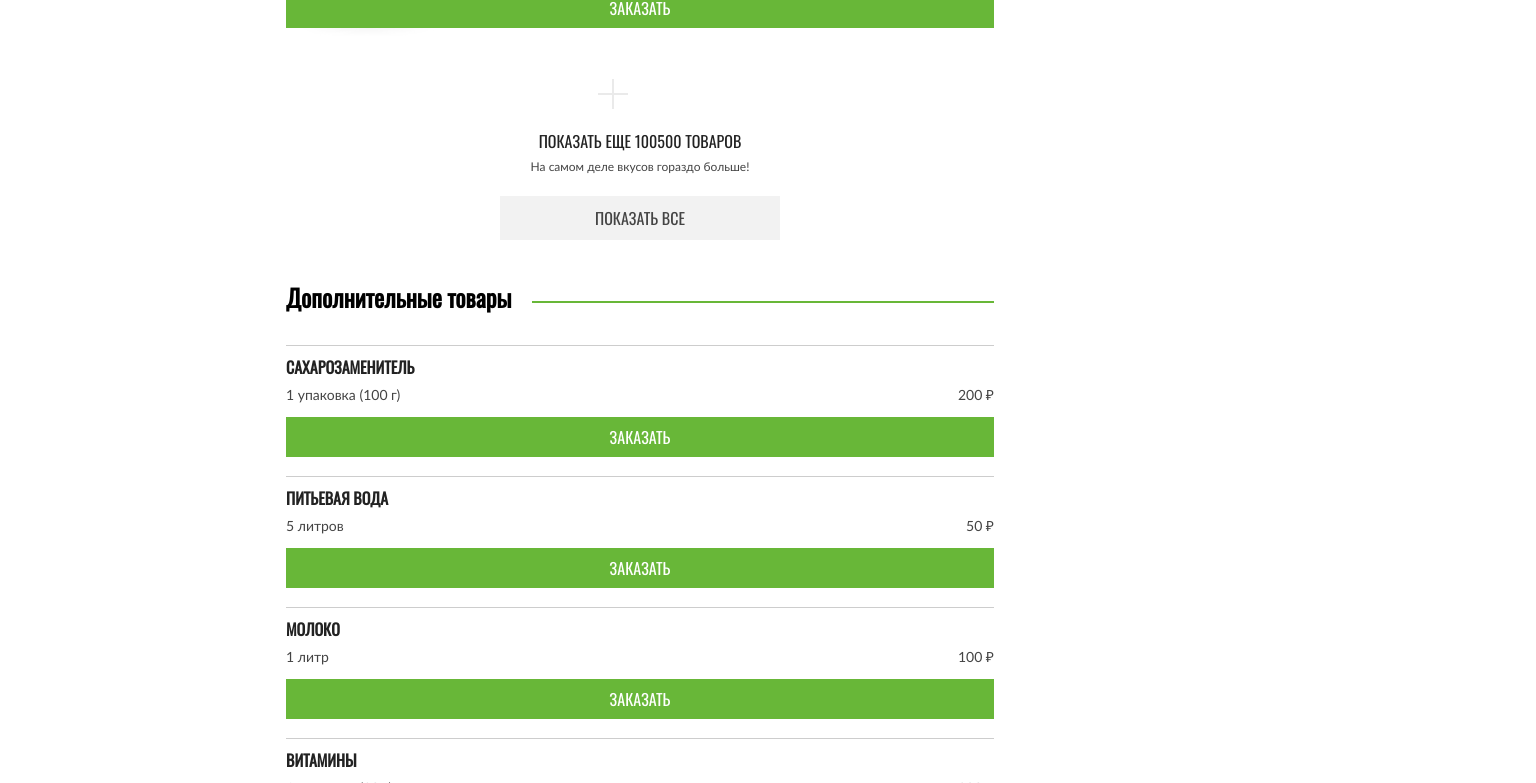
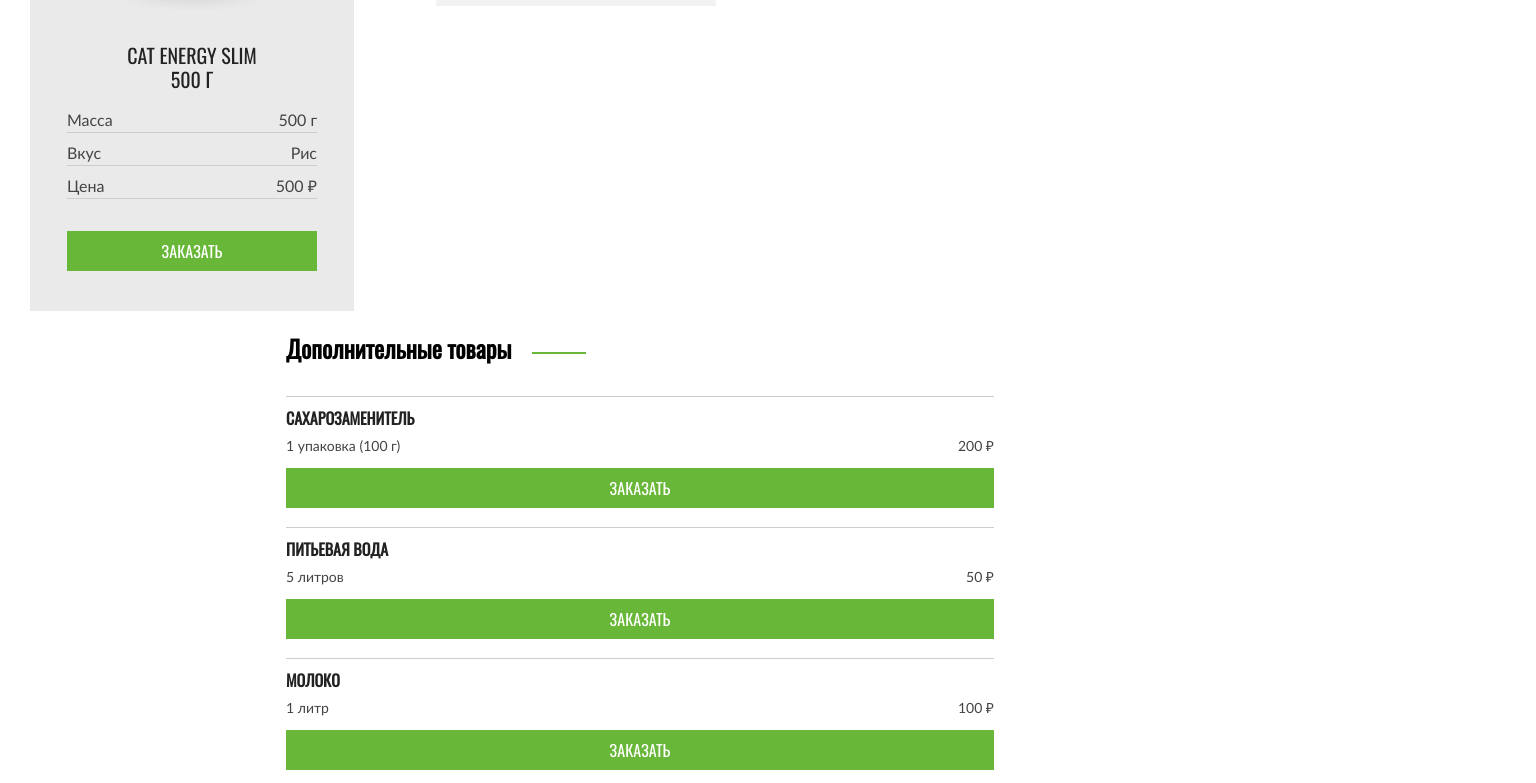
Before and after one commit to y4max/2388629-cat-energy-30, a website: page source/catalog.html in a window 1280 px wide. Shown: the part 1600-2383 px from the top of the page, 1536 px wide, since content can reach past the window. Drawn offline with nearby package versions, Linux system fonts and the light colour scheme; files that its build step writes are made by us from their sources.

Commit message:
Стилизация

```diff
--- a/source/catalog.html
+++ b/source/catalog.html
@@ -92,8 +92,9 @@
                     </div>
                   </dl>
                 </div>
+                <button class="button button--products" type="button">заказать</button>
               </div>
-              <button class="button button--products" type="button">заказать</button>
+
             </div>
           </div>
         </li>
--- a/source/styles/blocks/additional.scss
+++ b/source/styles/blocks/additional.scss
@@ -74,7 +74,7 @@
     z-index: -1;
     height: 2px;
     background-color: $bg-color-basic;
-    min-width: 320px;
+    width: 300px;
   }
 }
 
--- a/source/styles/blocks/button.scss
+++ b/source/styles/blocks/button.scss
@@ -73,6 +73,16 @@
   border: 0 none;
 }
 
+@media (min-width: $tablet-width) {
+  .button--products {
+    font-style: normal;
+    font-weight: 400;
+    max-width: 250px;
+    margin: 0;
+    margin-top: 32px;
+  }
+}
+
 .button--wide {
   border: 0 none;
   padding-top: 10px;
--- a/source/styles/blocks/products.scss
+++ b/source/styles/blocks/products.scss
@@ -8,22 +8,77 @@
   margin-bottom: 41px;
 }
 
+@media (min-width: $tablet-width) {
+  .products__header-title {
+    font-size: 60px;
+    font-style: normal;
+    font-weight: 400;
+    line-height: 60px;
+    margin-top: 55px;
+    margin-bottom: 96px;
+    text-align: left;
+  }
+}
+
 .products__list {
   list-style-type: none;
   margin: 0;
   padding: 0;
 }
 
+@media (min-width: $tablet-width) {
+  .products__list {
+    display: flex;
+    flex-wrap: wrap;
+    gap: 60px;
+  }
+}
+
+@media (min-width: $tablet-width) {
+  .products__item {
+    max-width: 324px;
+  }
+}
+
 .products__card {
   padding-top: 20px;
   display: flex;
   flex-wrap: wrap;
-  // padding-bottom: 25px;
+}
+
+@media (min-width: $tablet-width) {
+  .products__card {
+    flex-direction: column;
+    justify-content: flex-end;
+    align-content: center;
+    align-items: center;
+    width: 324px;
+    min-height: 399px;
+    padding: 10px 37px 40px 37px;
+    text-align: -webkit-center;
+    background-image: linear-gradient(to bottom, $color-mobile 14%, $bg-color 7%);
+    background-repeat: no-repeat;
+    background-position: center top;
+    background-size: 100%;
+  }
 }
 
 .products__card-image {
   width: 140px;
   height: 107px;
+}
+
+@media (min-width: $tablet-width) {
+  .products__images-food {
+    margin-top: 16px;
+    margin-left: -10px;
+  }
+}
+
+@media (min-width: $tablet-width) {
+  .products__card-wrapper {
+    margin-top: 113px;
+  }
 }
 
 .products__title {
@@ -40,9 +95,34 @@
   text-align: left;
 }
 
+@media (min-width: $tablet-width) {
+  .products__title {
+    font-size: 20px;
+    font-style: normal;
+    font-weight: 400;
+    line-height: 24px;
+    text-transform: uppercase;
+    min-width: 135px;
+    min-height: 48px;
+    text-align: center;
+    margin-bottom: 11px;
+  }
+}
+
 .products__table {
   margin: 0;
   padding: 0;
+}
+
+@media (min-width: $tablet-width) {
+  .products__table {
+    min-width: 250px;
+    display: flex;
+    flex-direction: column;
+    flex-wrap: wrap;
+    gap: 10px;
+    padding-top: 8px;
+  }
 }
 
 .products__header {
@@ -50,6 +130,13 @@
   flex-wrap: wrap;
   justify-content: space-between;
   min-width: 140px;
+}
+
+@media (min-width: $tablet-width) {
+  .products__header {
+    padding-bottom: 2px;
+    border-bottom: 1px solid $color-checkbox;
+  }
 }
 
 .products__text {
@@ -61,6 +148,16 @@
   padding: 0;
 }
 
+@media (min-width: $tablet-width) {
+  .products__text {
+    font-size: 16px;
+    font-style: normal;
+    font-weight: 400;
+    line-height: 20px;
+  }
+}
+
+
 .products__title-cards {
   font-family: $oswald-font;
   font-size: 16px;
@@ -69,6 +166,16 @@
   text-transform: uppercase;
   margin: 0;
   margin-top: 38px;
+}
+
+@media (min-width: $tablet-width) {
+  .products__title-cards {
+    font-size: 20px;
+    font-style: normal;
+    font-weight: 400;
+    line-height: 24px;
+    text-transform: uppercase;
+  }
 }
 
 .products__text-cards {
@@ -81,9 +188,24 @@
   padding-top: 8px;
 }
 
+@media (min-width: $tablet-width) {
+  .products__text-cards {
+    font-size: 16px;
+    font-style: normal;
+    font-weight: 400;
+    line-height: 18px;
+  }
+}
+
 .products__additional-cards {
   padding-top: 40px;
   padding-bottom: 32px;
+}
+
+@media (min-width: $tablet-width) {
+  .products__additional-cards {
+    max-width: 324px;
+  }
 }
 
 .products__line {
```
